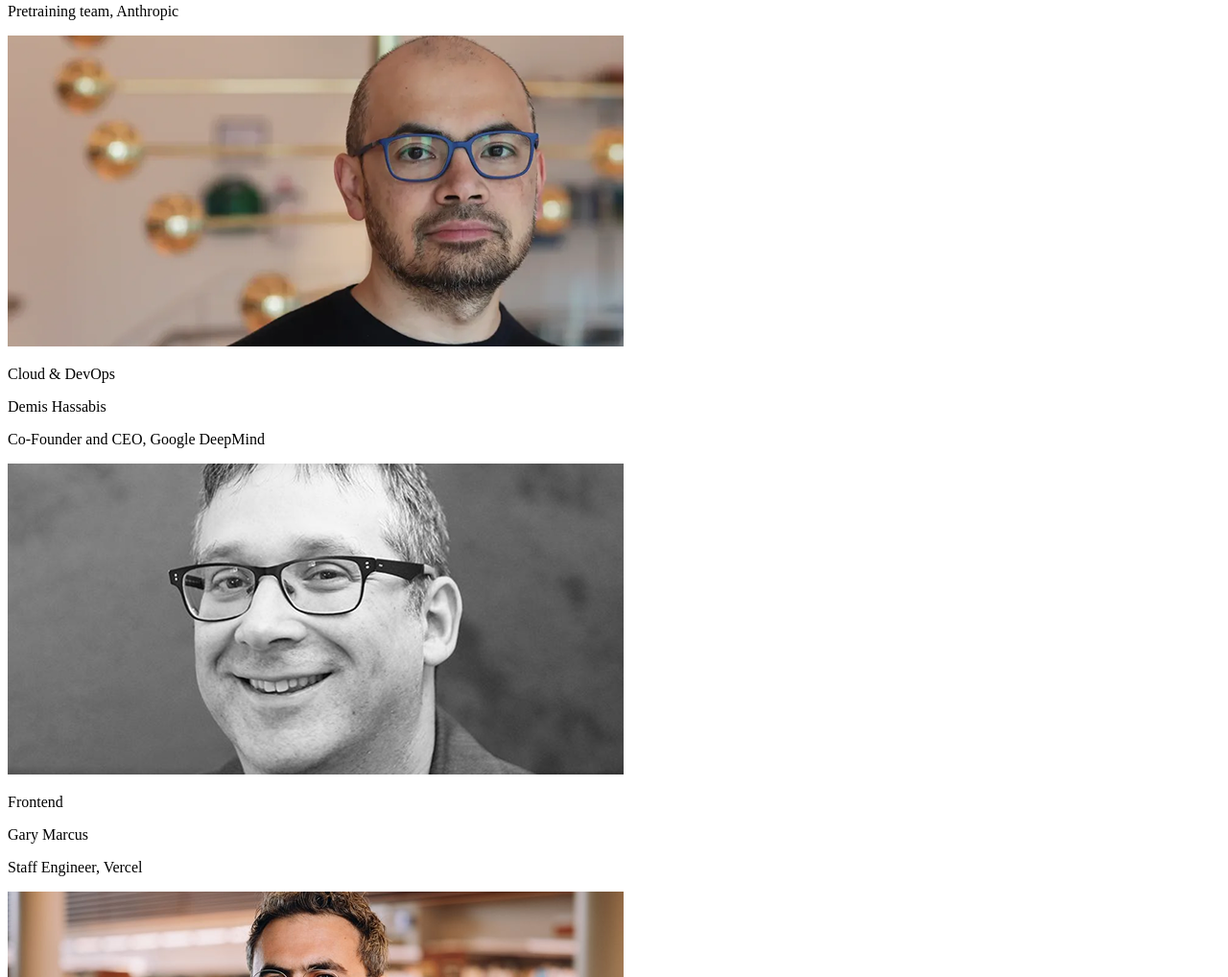
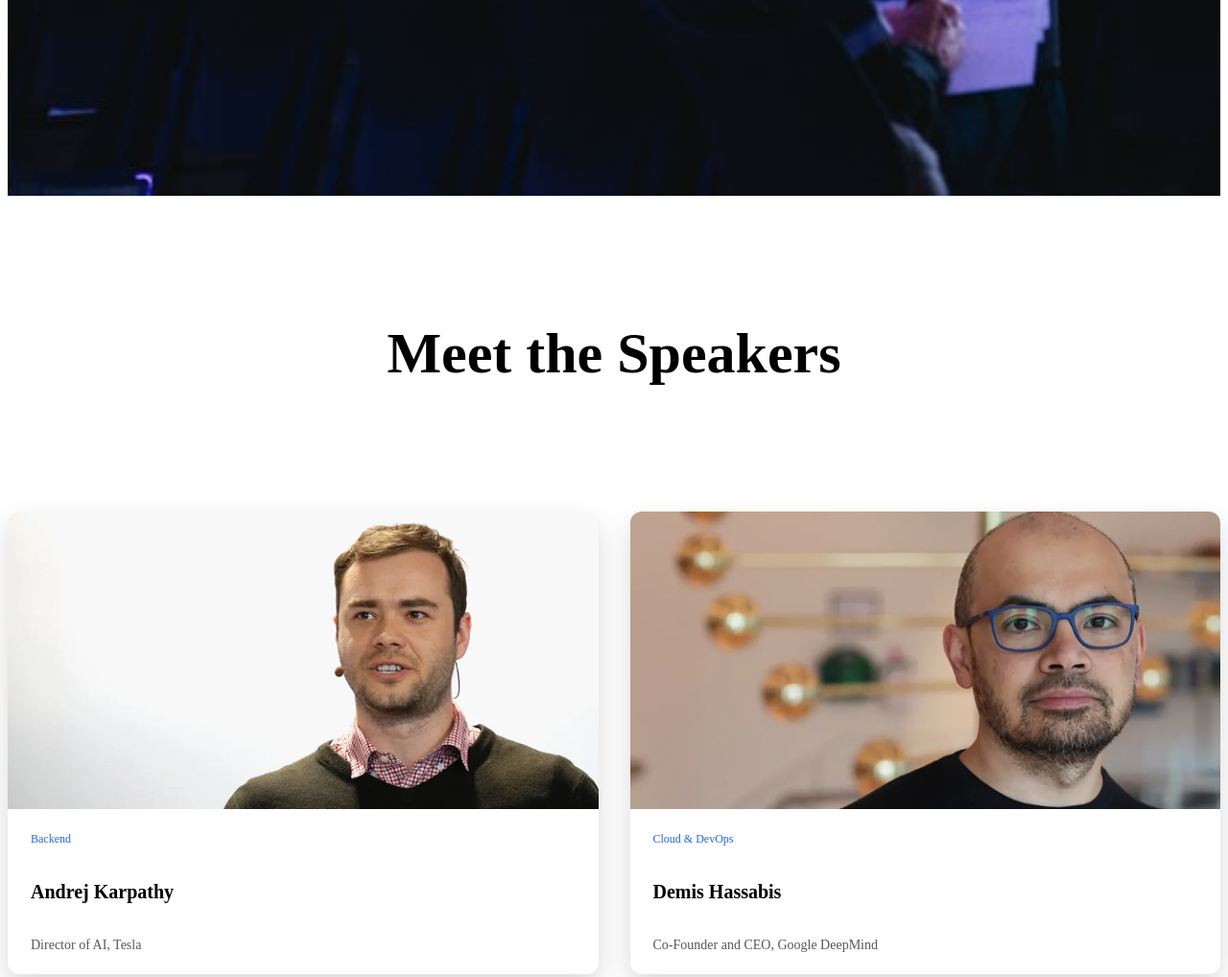
Before and after one commit to Fayed-Abir/B-14-first-assignment, a plain HTML site: page index.html in a window 1280 px wide. Shown: the part 1452-2470 px from the top of the page at 96% size. Drawn offline with Linux system fonts and the light colour scheme.

Commit message:
Meet the speakers section is done

```diff
--- a/index.html
+++ b/index.html
@@ -44,35 +44,41 @@
       <!-- Meet the speakers section -->
       <section id="meet-section">
         <div id="meet-container">
-          <h1>Meet the Speakers</h1>
+          <div id="meet-heading">
+            <h1>Meet the Speakers</h1>
+          </div>
           <div id="card-container">
             <div class="card">
-              <img class="card-image" src="./assets/andrej.png" alt="andrej" />
-              <p>AI / ML</p>
-              <p>Andrej Karpathy</p>
-              <p>Pretraining team, Anthropic</p>
+              <img class="card-img" src="./assets/andrej.png" alt="andrej" />
+              <p class="c-p1">Backend</p>
+              <p class="c-p2">Andrej Karpathy</p>
+              <p class="c-p3">Director of AI, Tesla</p>
             </div>
             <div class="card">
-              <img src="./assets/demis.png" alt="Demis Hassabis" class="card" />
-              <p>Cloud & DevOps</p>
-              <p>Demis Hassabis</p>
-              <p>Co-Founder and CEO, Google DeepMind</p>
+              <img
+                src="./assets/demis.png"
+                alt="Demis Hassabis"
+                class="card-img"
+              />
+              <p class="c-p1">Cloud & DevOps</p>
+              <p class="c-p2">Demis Hassabis</p>
+              <p class="c-p3">Co-Founder and CEO, Google DeepMind</p>
             </div>
             <div class="card">
-              <img src="./assets/gary.png" alt="Gary Marcus" class="card" />
-              <p>Frontend</p>
-              <p>Gary Marcus</p>
-              <p>Staff Engineer, Vercel</p>
+              <img src="./assets/gary.png" alt="Gary Marcus" class="card-img" />
+              <p class="c-p1">Frontend</p>
+              <p class="c-p2">Gary Marcus</p>
+              <p class="c-p3">Staff Engineer, Vercel</p>
             </div>
             <div class="card">
               <img
                 src="./assets/mustafa.png"
                 alt="Mustafa Suleyman"
-                class="card"
+                class="card-img"
               />
-              <p>Security</p>
-              <p>Mustafa Suleyman</p>
-              <p>CEO of Microsoft AI</p>
+              <p class="c-p1">Security</p>
+              <p class="c-p2">Mustafa Suleyman</p>
+              <p class="c-p3">CEO of Microsoft AI</p>
             </div>
           </div>
         </div>
--- a/style.css
+++ b/style.css
@@ -31,9 +31,7 @@
 #banner-section {
   display: flex;
   align-items: center;
-  background-image: url("./assets/banner.jpg");
-  height: 871px;
-  width: 100%;
+  /* margin: 0 116px; */
 }
 #banner-container {
   display: flex;
@@ -41,9 +39,15 @@
   justify-content: center;
   align-items: center;
   color: white;
-  margin: 0 auto;
+  height: 1551px;
+  width: 100%;
+  /* margin: 0 auto; */
   text-align: center;
   gap: 5px;
+  background-image: url("./assets/banner.jpg");
+  background-repeat: no-repeat;
+  background-size: cover;
+  /* padding: 0px 116px; */
 }
 #banner-heading {
   margin-bottom: 16px;
@@ -61,3 +65,50 @@
   background-color: #1d4ed8;
   color: white;
 }
+
+/* Meet the speakers section */
+#meet-section {
+  /* padding: 0px 116px; */
+}
+
+#meet-heading {
+  display: flex;
+  justify-content: center;
+  margin: 80px 67px;
+  font-size: 40px;
+  font-weight: bold;
+}
+
+#card-container {
+  display: grid;
+  grid-template-columns: repeat(2, 1fr);
+  gap: 33px 33px;
+}
+.card {
+  background: #ffffff;
+  border-radius: 12px;
+  box-shadow: 0 12px 28px rgba(0, 0, 0, 0.15);
+}
+
+.c-p1 {
+  color: #2563eb;
+  font-size: 12px;
+  padding: 8px 24px;
+}
+.c-p2 {
+  font-size: 20px;
+  font-weight: bold;
+  padding: 8px 24px;
+}
+.c-p3 {
+  font-size: 14px;
+  color: #575757;
+  padding: 8px 24px;
+}
+.card-img {
+  width: 100%;
+  /* height: 200px; */
+  object-fit: cover;
+  border-top-left-radius: 12px;
+  border-top-right-radius: 12px;
+}
```
